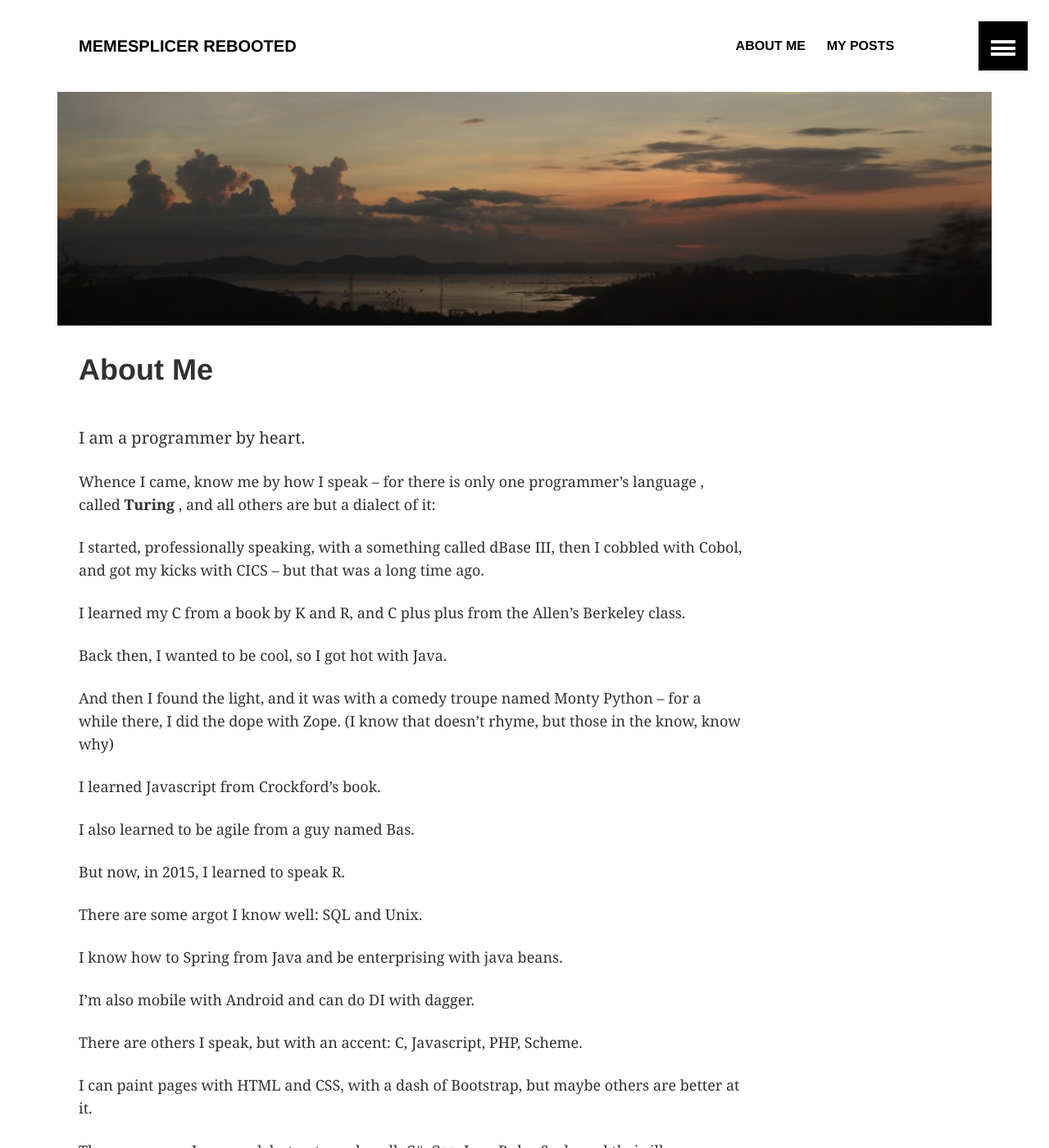
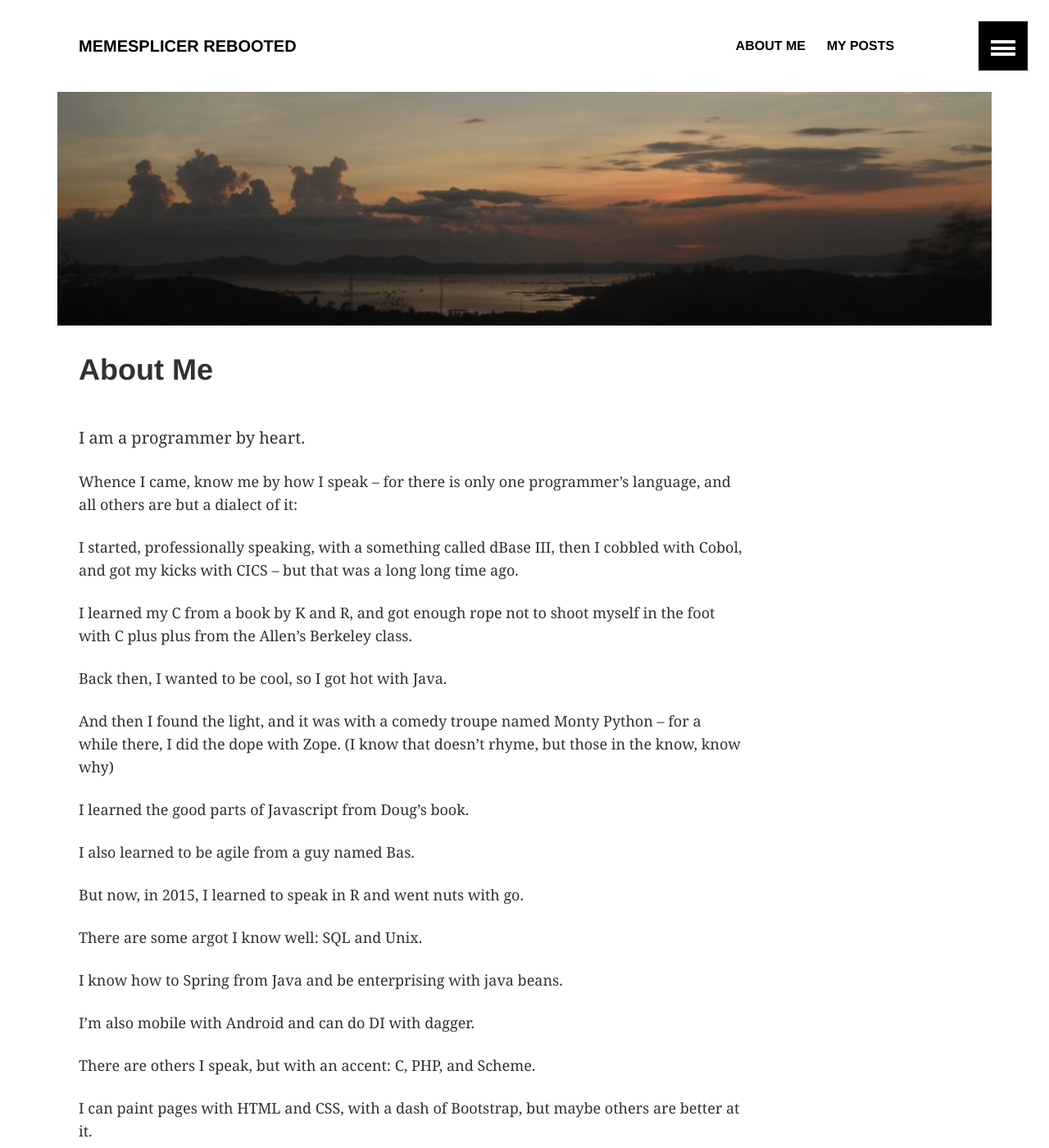
Before and after one commit to butchland/butchland.github.io, a Jekyll site: the page built from about/index.md, in a window 1280 px wide and 1400 px high. Shown: the whole window at 82% size. Built offline with Jekyll 4.4.1, drawn with Linux system fonts in a browser that asks for light colours.

Commit message:
updated my resume with the go lang reference

```diff
--- a/about/index.md
+++ b/about/index.md
@@ -12,24 +12,22 @@ ads: false
 ---
 I am a programmer by heart.
 
-Whence I came, know me by how I speak -- for there is only one programmer's language , called **Turing** ,
-and all others are but a dialect of it:
+Whence I came, know me by how I speak -- for there is only one programmer's language, and all others are but a dialect of it:
 
-I started, professionally speaking, with a something called dBase III,
-then I cobbled with Cobol, and got my kicks with CICS -- but that was a long time ago.
+I started, professionally speaking, with a something called dBase III, then I cobbled with Cobol, and got my kicks with CICS -- but that was a long long time ago.
 
-I learned my C from a book by K and R, and C plus plus from the Allen's Berkeley class.
+I learned my C from a book by K and R, and got enough rope not to shoot myself in the foot with C plus plus from the Allen's Berkeley class.
 
 Back then, I wanted to be cool, so I got hot with Java.
 
 And then I found the light, and it was with a comedy troupe named Monty Python -- for a while
 there, I did the dope with Zope. (I know that doesn't rhyme, but those in the know, know why)
 
-I learned Javascript from Crockford's book.
+I learned the good parts of Javascript from Doug's book.
 
 I also learned to be agile from a guy named Bas.
 
-But now, in 2015, I learned to speak R.
+But now, in 2015, I learned to speak in R and went nuts with go.
 
 There are some argot I know well: SQL and Unix.
 
@@ -37,7 +35,7 @@ I know how to Spring from Java and be enterprising with java beans.
 
 I'm also mobile with Android and can do DI with dagger.
 
-There are others I speak, but with an accent: C, Javascript, PHP, Scheme.
+There are others I speak, but with an accent: C, PHP, and Scheme.
 
 I can paint pages with HTML and CSS, with a dash of Bootstrap, but maybe others are better at it.
 
```
